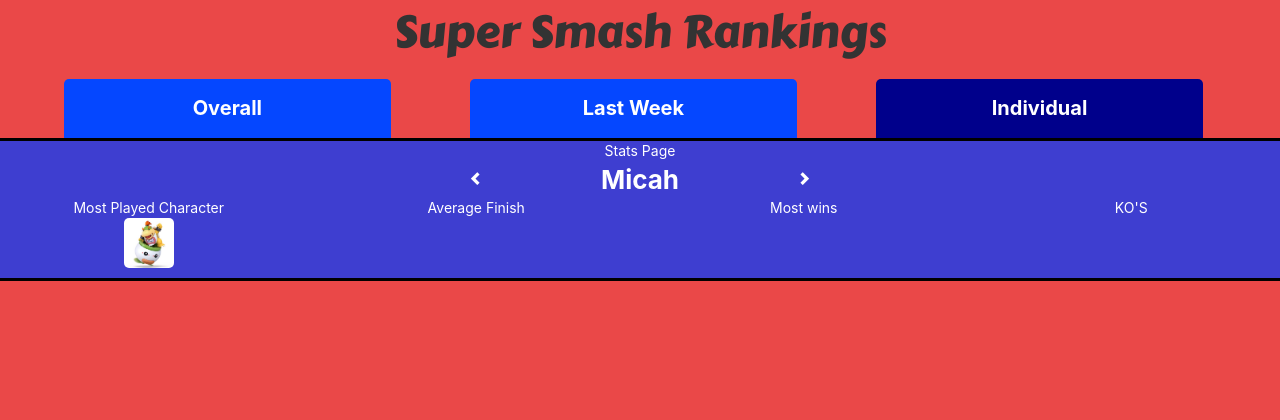
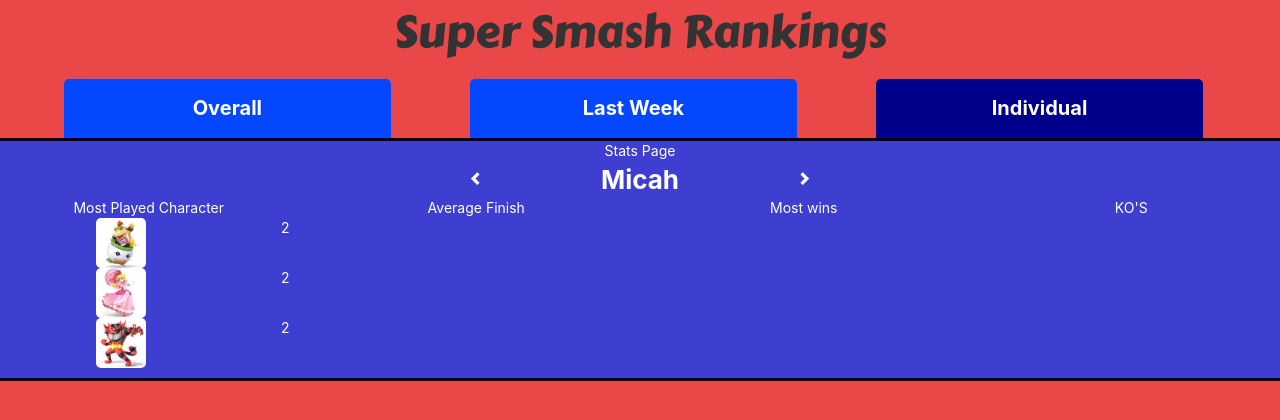
Before and after one commit to MicahIsley/mole-man, a React (Create React App) app: page / in a window 1280 px wide. Both pictures are taken after a click on the element "Individual". Shown: the top 420 px of the page. Built offline with nearby package versions, Linux system fonts and the light colour scheme.

Commit message:
stats update

```diff
--- a/src/App.js
+++ b/src/App.js
@@ -103,22 +103,22 @@
   },{
     0: {name: "Micah", character: donkeykong},
     1: {name: "Zack", character: hero},
-    2: {name: "Micah", character: unknown},
+    2: {name: "Doug", character: unknown},
     3: {name: "Tim", character: unknown},
     stage: "Battlefield",
     date: "Sept 11 2019"
   },{
-    0: {name: "Tim", character: samus},
-    1: {name: "Micah", character: ness},
-    2: {name: "Doug", character: link},
-    3: {name: "Zack", character: hero},
+    0: {name: "Tim", character: unknown},
+    1: {name: "Micah", character: unknown},
+    2: {name: "Doug", character: unknown},
+    3: {name: "Zack", character: unknown},
     stage: "Battlefield",
     date: "Sept 11 2019"
   },{
-    0: {name: "Tim", character: bowserjr},
-    1: {name: "Micah", character: ness},
-    2: {name: "Doug", character: link},
-    3: {name: "Zack", character: hero},
+    0: {name: "Tim", character: unknown},
+    1: {name: "Micah", character: unknown},
+    2: {name: "Doug", character: unknown},
+    3: {name: "Zack", character: unknown},
     stage: "Battlefield",
     date: "Sept 11 2019"
   },{
@@ -218,38 +218,36 @@
 
 var playerStats = [
  {  name: "Micah",
-    mostPlayed: "",
-    averagePlace: "",
-    mostWins: "",
+    mostPlayed: [{character: bowserjr, number: 2}, {character: peach, number: 2}, {character: incineroar, number: 2}],
+    averagePlace: 1.6,
+    mostWins: [bowserjr, 2],
     kos: 0
   },
   { name: "Tim",
-    mostPlayed: "",
-    averagePlace: "",
-    mostWins: "",
+    mostPlayed: [{character: samus, number: 5}, {character: ness, number: 4}, {character: pacman, number: 2}],
+    averagePlace: 1.83,
+    mostWins: [samus, 2],
     kos: 0
   },
   { name: "Doug",
-    mostPlayed: "",
-    averagePlace: "",
-    mostWins: "",
+    mostPlayed: [{character: samus, number: 3}, {character: zerosuitsamus, number: 2}],
+    averagePlace: 2.67,
+    mostWins: ["Tie", 1],
     kos: 0
   },
   { name: "Zack",
-    mostPlayed: "",
-    averagePlace: "",
-    mostWins: "",
+    mostPlayed: [{character: drmario, number: 4}, {character: hero, number: 2}],
+    averagePlace: "N/A",
+    mostWins: [drmario, 1],
     kos: 0
   },
   { name: "Betsy",
-    mostPlayed: "",
-    averagePlace: "",
-    mostWins: "",
+    mostPlayed: [{character: bowser, number: 1}],
+    averagePlace: 1,
+    mostWins: [bowser, 1],
     kos: 0
   }
 ];
-
-
 
 class App extends React.Component {
   constructor(props) {
@@ -393,23 +391,40 @@
     super(props);
     this.state = {
       name: "Micah",
-      mostPlayed: bowserjr
+      mostPlayed: []
     }
   this.nextName = this.nextName.bind(this);
   this.previousName = this.previousName.bind(this);
+  this.listMostPlayed = this.listMostPlayed.bind(this);
   }
-  componentDidMount(){
-    for(var i=0; i < gameData.length; i++){
-
+  componentDidMount() {
+    this.setState({
+      mostPlayed: playerStats[0].mostPlayed
+    });
+  }
+  listMostPlayed () {
+    const numberOfMostPlayed = this.state.mostPlayed;
+    console.log(numberOfMostPlayed);
+    const listMostPlayed = numberOfMostPlayed.map((character, index) => {
+      return <MostPlayed key={index} id={index} character={character.character} number={character.number} />
     }
+    );
+    return (
+      <div>{listMostPlayed}</div>
+    )
   }
   nextName() {
     var nameArray = ["Micah", "Tim", "Doug", "Zack", "Betsy"];
     var nameIndex = nameArray.indexOf(this.state.name);
+    var newMostPlayed = [];
+    for(var i = 0; i < playerStats[nameIndex + 1].mostPlayed.length; i ++){
+      newMostPlayed.push(playerStats[nameIndex + 1].mostPlayed[i]);
+    }
     if(nameIndex < nameArray.length - 1){
       var newName = nameIndex + 1;
       this.setState({
-        name: nameArray[newName]
+        name: nameArray[newName],
+        mostPlayed: newMostPlayed
       });
     }
   }
@@ -441,8 +456,23 @@
           <div className="col-xs-3">KO'S</div>
         </div>
         <div className="row">
-          <div className="col-xs-3"><img className="fighterIcon" src={this.state.mostPlayed} alt="mostPlayed" /></div>
+          <div className="col-xs-3">
+            {this.listMostPlayed()}
+          </div>
         </div>
+      </div>
+    )
+  }
+}
+
+class MostPlayed extends React.Component {
+  render() {
+    return (
+      <div className="row">
+        <div className="col-xs-10">
+          <img  className="fighterIcon" src={this.props.character} alt="mostplayed" />
+        </div>
+        <div className="col-xs-2 mostPlayedNum">{this.props.number}</div>
       </div>
     )
   }
```
